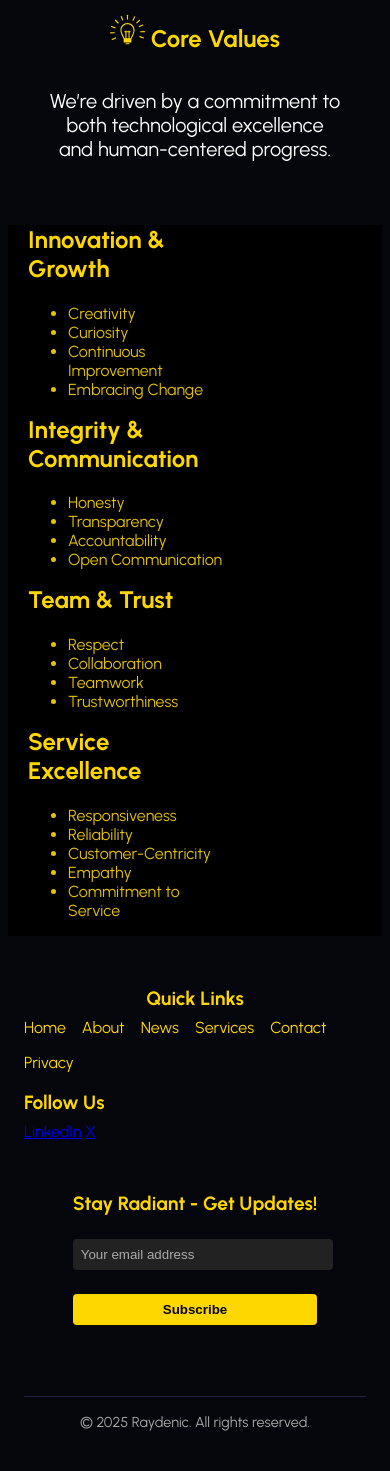
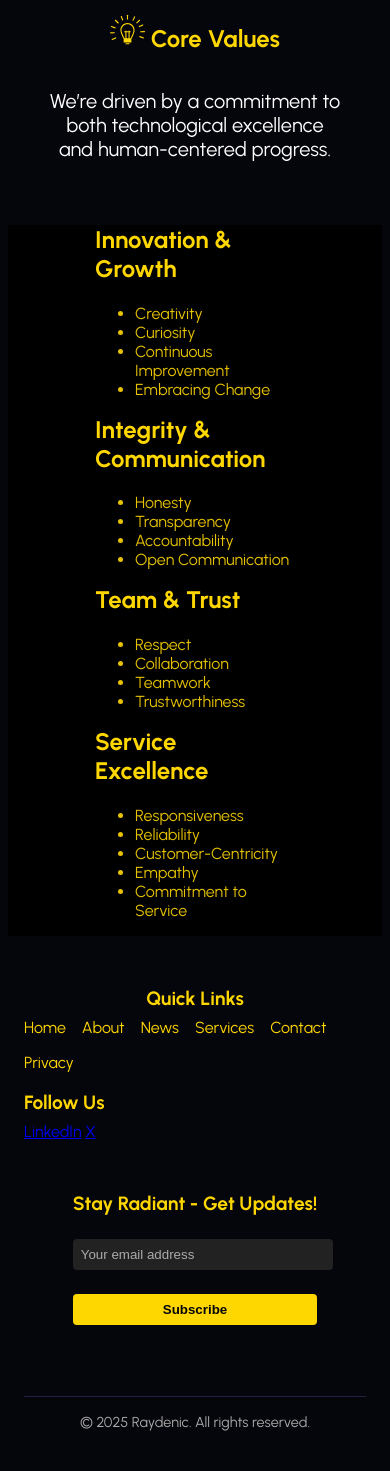
Before and after one commit to Raydenic/Homepage, a Node server app: page /about in a window 390 px wide. Shown: the part 1168-2639 px from the top of the page. Run offline with Node 20, Linux system fonts and the light colour scheme.

Commit message:
Minor change

```diff
--- a/public/styles/about.css
+++ b/public/styles/about.css
@@ -61,8 +61,19 @@ object-fit: contain;
         align-items: center;
         justify-content: center;
     }
+
+
+    .container1 {
+        max-width: 800px;
+        margin: 0 auto;
+        padding: 1 20px;
+        display: flex;
+        align-items: center;
+        justify-content: left;
+        flex-wrap: wrap;
+    }
+
 }
-
 
 
 .values {
@@ -82,7 +93,7 @@ object-fit: contain;
   padding: 0 20px;
   display: flex;
   align-items: center;
-  justify-content: space-between;
+  justify-content: center;
   flex-wrap: wrap;
 }
 
```
